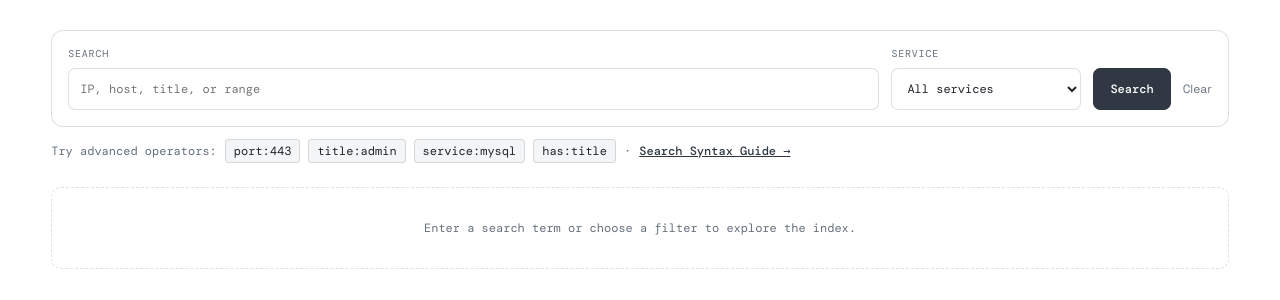
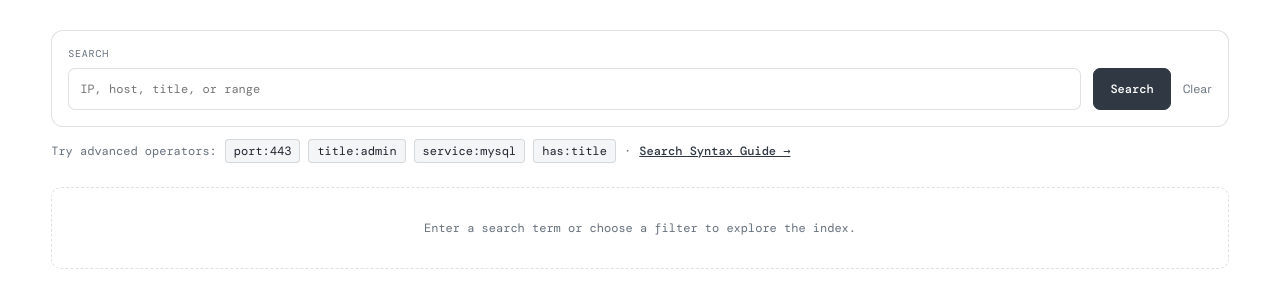
Before and after one commit to sunny420x/the-watcher, a Node server app: page / in a window 1280 px wide. Shown: the part 356-656 px from the top of the page. Run offline with Node 20, Linux system fonts and the light colour scheme; some libraries are stand-ins or nearby versions.

Commit message:
chore: removal of service select box in search page

```diff
--- a/public/css/styles.css
+++ b/public/css/styles.css
@@ -1620,7 +1620,7 @@ html[data-theme="light"] .queue-pulse {
 
 .index-search-form {
     display: grid;
-    grid-template-columns: minmax(220px, 1fr) minmax(140px, 190px) auto;
+    grid-template-columns: minmax(220px, 1fr) auto;
     align-items: end;
     gap: 12px;
     padding: 16px;
--- a/public/js/search-results.js
+++ b/public/js/search-results.js
@@ -88,8 +88,8 @@
     window.addEventListener('popstate', () => {
         if (window.location.pathname !== '/' && window.location.pathname !== '/search') return;
         const params = new URLSearchParams(window.location.search);
-        form.elements.q.value = params.get('q') || '';
-        form.elements.service.value = params.get('service') || '';
+        if (form.elements.q) form.elements.q.value = params.get('q') || '';
+        if (form.elements.service) form.elements.service.value = params.get('service') || '';
         loadResults(window.location.href);
     });
 })();
--- a/views/components/search-results.ejs
+++ b/views/components/search-results.ejs
@@ -42,11 +42,11 @@
     <% if (totalPages > 1) { %>
         <nav class="index-pagination" aria-label="Search result pages" data-en-aria-label="Search result pages" data-th-aria-label="หน้าผลการค้นหา">
             <% if (page > 1) { %>
-                <a href="/?q=<%= encodeURIComponent(q) %>&service=<%= encodeURIComponent(selectedService) %>&page=<%= page - 1 %>" data-en-text="Previous" data-th-text="ก่อนหน้า">Previous</a>
+                <a href="/?q=<%= encodeURIComponent(q) %><%= selectedService ? '&service=' + encodeURIComponent(selectedService) : '' %>&page=<%= page - 1 %>" data-en-text="Previous" data-th-text="ก่อนหน้า">Previous</a>
             <% } else { %><span></span><% } %>
             <span data-en-text="Page <%= page %> of <%= totalPages %>" data-th-text="หน้า <%= page %> จาก <%= totalPages %>">Page <%= page %> of <%= totalPages %></span>
             <% if (page < totalPages) { %>
-                <a href="/?q=<%= encodeURIComponent(q) %>&service=<%= encodeURIComponent(selectedService) %>&page=<%= page + 1 %>" data-en-text="Next" data-th-text="ถัดไป">Next</a>
+                <a href="/?q=<%= encodeURIComponent(q) %><%= selectedService ? '&service=' + encodeURIComponent(selectedService) : '' %>&page=<%= page + 1 %>" data-en-text="Next" data-th-text="ถัดไป">Next</a>
             <% } else { %><span></span><% } %>
         </nav>
     <% } %>
--- a/views/search.ejs
+++ b/views/search.ejs
@@ -46,15 +46,6 @@
                 <span data-en-text="Search" data-th-text="คำค้น">Search</span>
                 <input type="search" name="q" value="<%= q %>" placeholder="IP, host, title, or range" data-en-placeholder="IP, host, title, or range" data-th-placeholder="IP, โฮสต์, Title หรือช่วง IP">
             </label>
-            <label>
-                <span data-en-text="Service" data-th-text="บริการ">Service</span>
-                <select name="service">
-                    <option value="" data-en-text="All services" data-th-text="ทุกบริการ">All services</option>
-                    <% services.forEach(service => { %>
-                        <option value="<%= service %>" <%= selectedService === service ? 'selected' : '' %>><%= service.toUpperCase() %></option>
-                    <% }) %>
-                </select>
-            </label>
             <div class="index-search-actions">
                 <button class="index-search-submit" type="submit" data-en-text="Search" data-th-text="ค้นหา">Search</button>
                 <a href="/" data-en-text="Clear" data-th-text="ล้าง">Clear</a>
```
